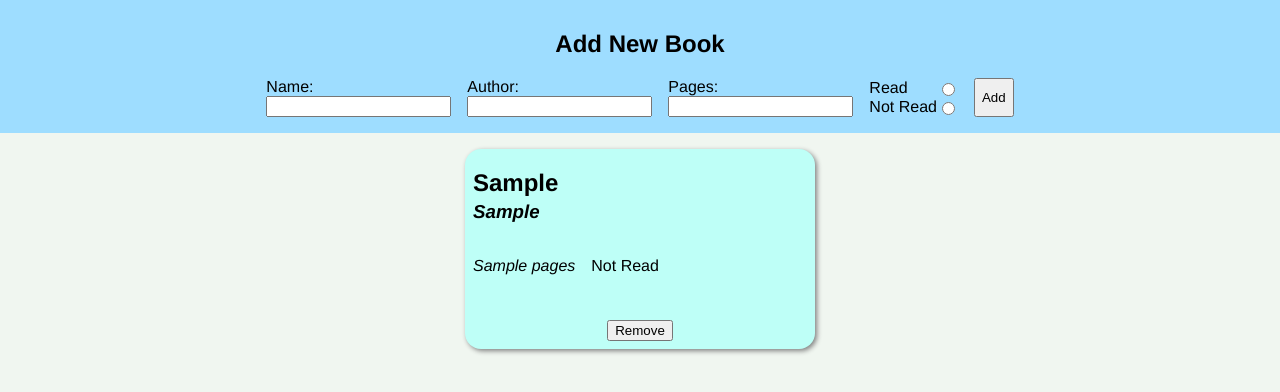
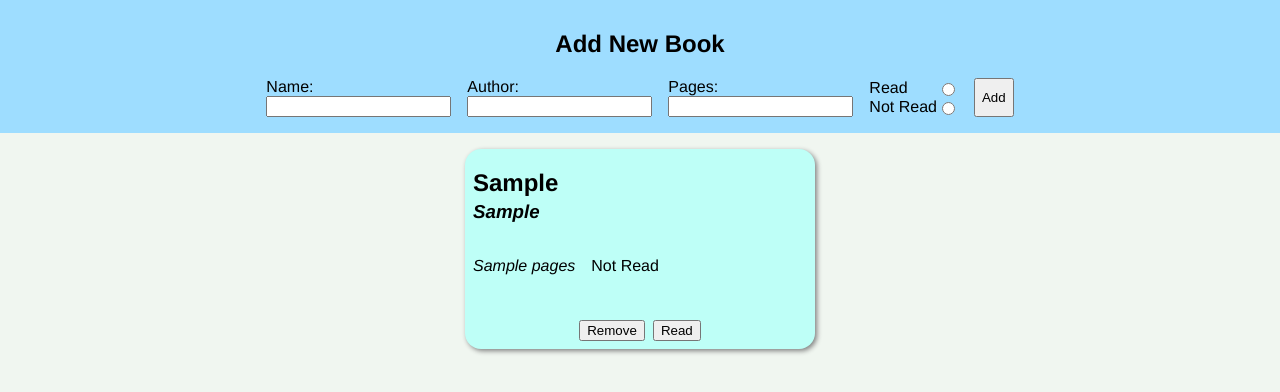
Before and after one commit to dhav211/odin-library, a plain HTML site: page index.html in a window 1280 px wide. Both pictures are taken after typing "Sample", "Sample", "Sample" into the empty fields and a click on the button "Add". Shown: the part 238-630 px from the top of the page. Drawn offline with Linux system fonts and the light colour scheme.

Commit message:
Add read button

```diff
--- a/library.js
+++ b/library.js
@@ -48,8 +48,9 @@ function addBook() {
 
     bookCard.append(pageReadRow);
 
-    const removeButtonArea = document.createElement('div');
-    removeButtonArea.classList.add('remove-button-area');
+    const cardButtonArea = document.createElement('div');
+    cardButtonArea.classList.add('button-area');
+
     const removeBookButton = document.createElement('button');
     removeBookButton.addEventListener('click', (event) => {
         bookCard.remove();
@@ -58,9 +59,17 @@ function addBook() {
         event.preventDefault();
     });
     removeBookButton.textContent = "Remove";
-    removeButtonArea.append(removeBookButton);
-    bookCard.append(removeButtonArea);
+    cardButtonArea.append(removeBookButton);
 
+    const readBookButton = document.createElement('button');
+    readBookButton.addEventListener('click', (event) => {
+        book.isRead = true;
+        bookRead.textContent = "Read";
+    })
+    readBookButton.textContent = "Read";
+    cardButtonArea.append(readBookButton);
+
+    bookCard.append(cardButtonArea);
 
     mainArea.append(bookCard);
 }
--- a/styles.css
+++ b/styles.css
@@ -89,9 +89,10 @@ main {
     font-style: italic;
 }
 
-.card > .remove-button-area {
+.card > .button-area {
     display: flex;
     height: 100%;
+    gap: 8px;
     padding-bottom: 8px;
     justify-content: center;
     align-items: flex-end;
```
